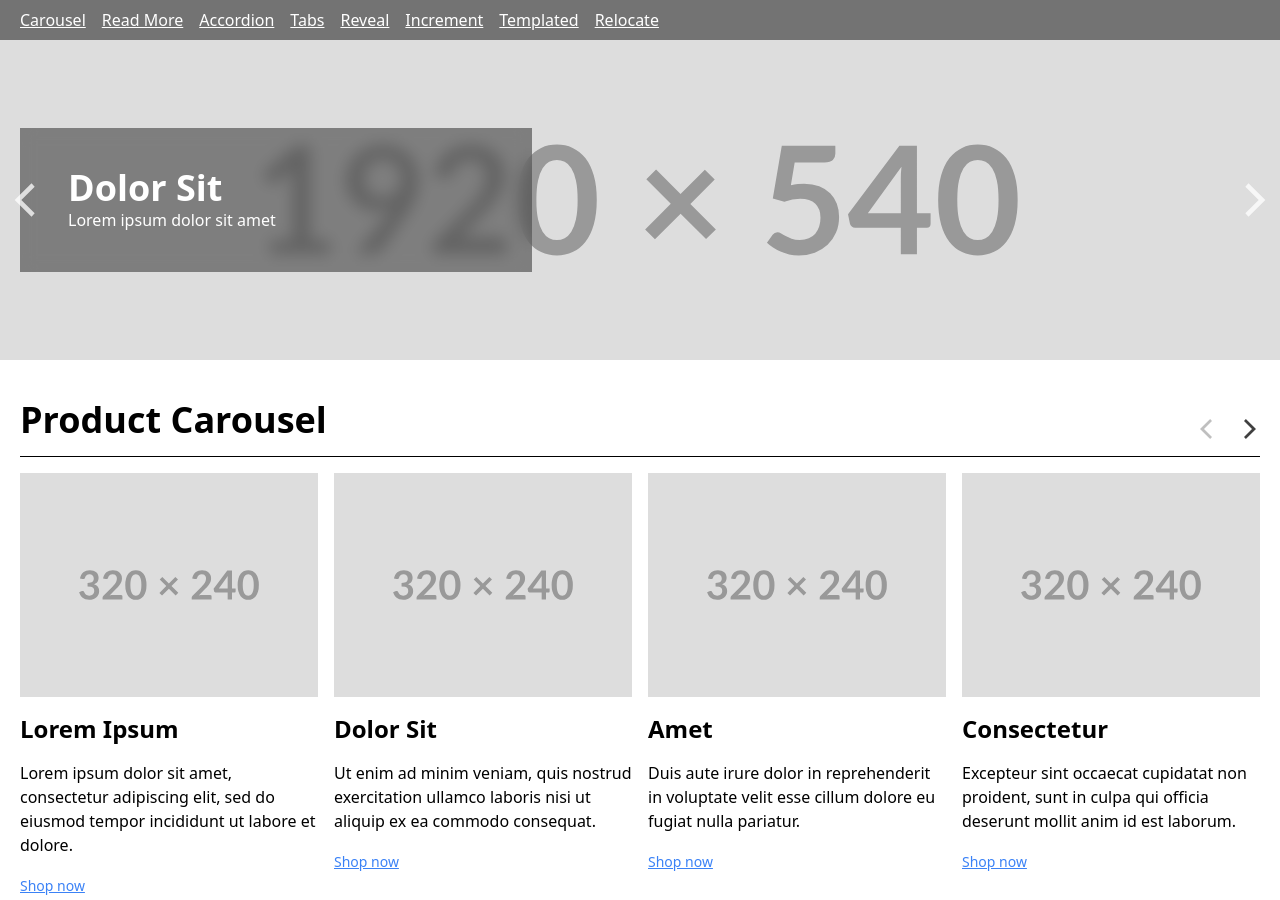
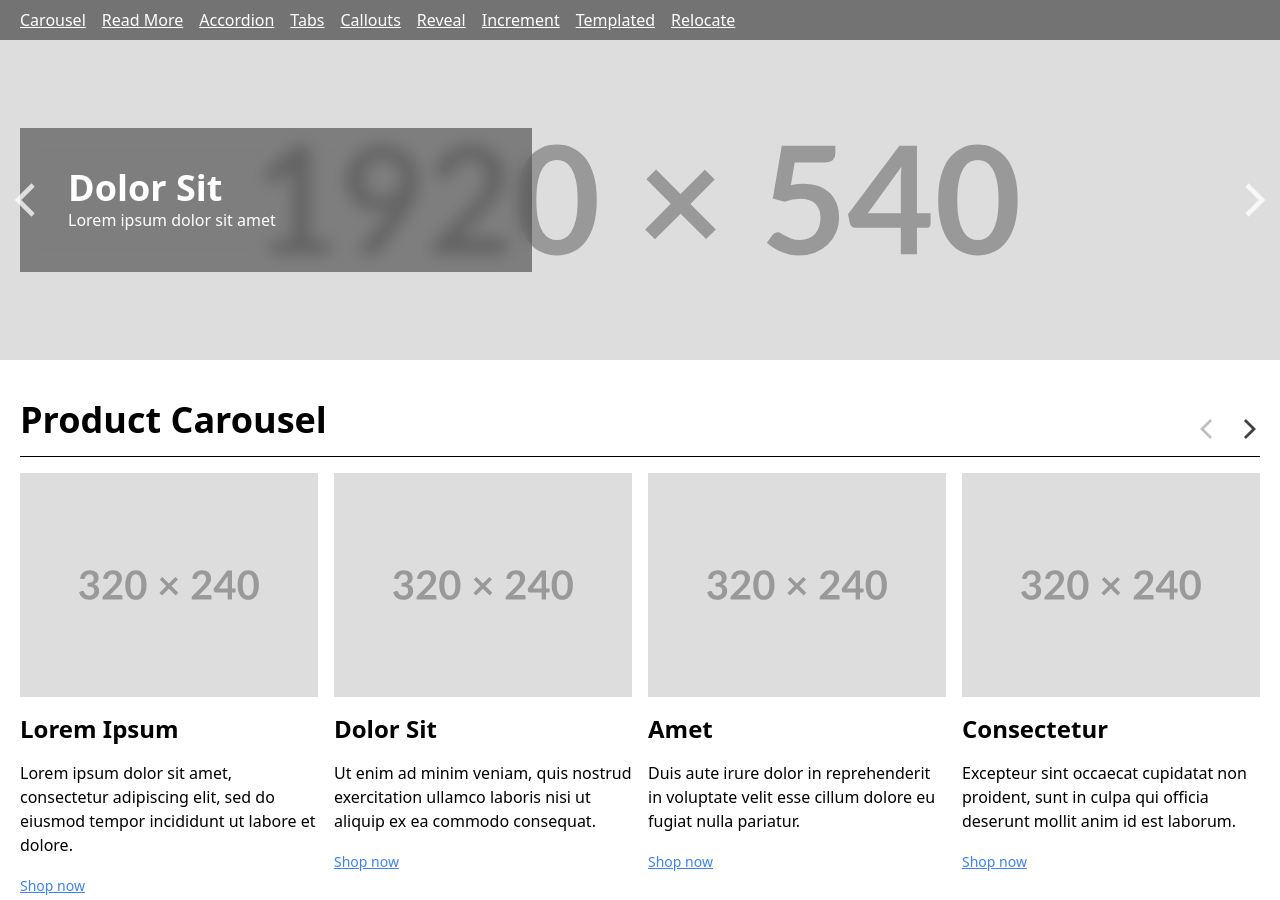
Before and after one commit to WoollyMittens/tailwind-effects, a website: page index.html in a window 1280 px wide. Shown: the top 900 px of the page. Drawn offline with Linux system fonts and the light colour scheme.

Commit message:
Add navigation to callouts example

```diff
--- a/index.html
+++ b/index.html
@@ -25,6 +25,7 @@
 				<a class="twfx-scrollto underline text-white hover:opacity-70" href="#readmore">Read More</a>
 				<a class="twfx-scrollto underline text-white hover:opacity-70" href="#accordion">Accordion</a>
 				<a class="twfx-scrollto underline text-white hover:opacity-70" href="#tabs">Tabs</a>
+				<a class="twfx-scrollto underline text-white hover:opacity-70" href="#callouts">Callouts</a>
 				<a class="twfx-scrollto underline text-white hover:opacity-70" href="#reveal">Reveal</a>
 				<a class="twfx-scrollto underline text-white hover:opacity-70" href="#increment">Increment</a>
 				<a class="twfx-scrollto underline text-white hover:opacity-70" href="#templated">Templated</a>
@@ -365,7 +366,7 @@
 
 			<!-- Callouts -->
 
-			<h2 id="reveal" class="text-2xl md:text-4xl leading-none font-bold mb-4">Callouts</h2>
+			<h2 id="callouts" class="text-2xl md:text-4xl leading-none font-bold mb-4">Callouts</h2>
 			<div class="twfx-carousel mb-10"
 				data-slider=":scope>div"
 				data-slides=":scope>div>article"
```
